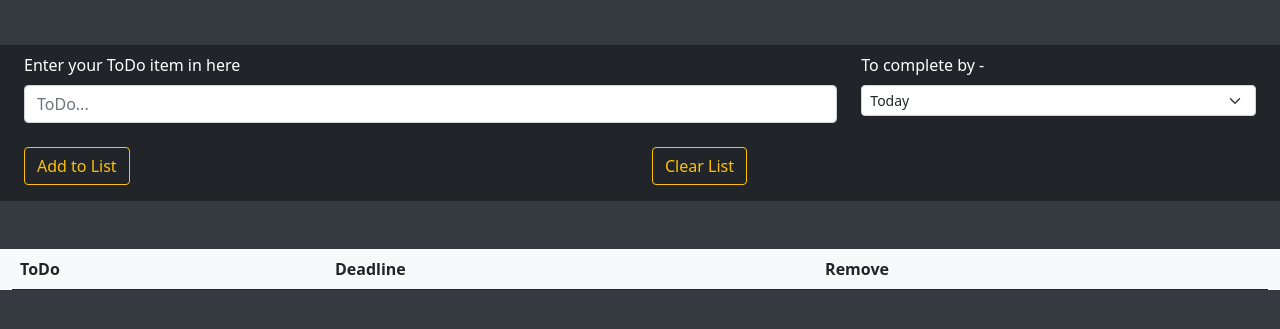
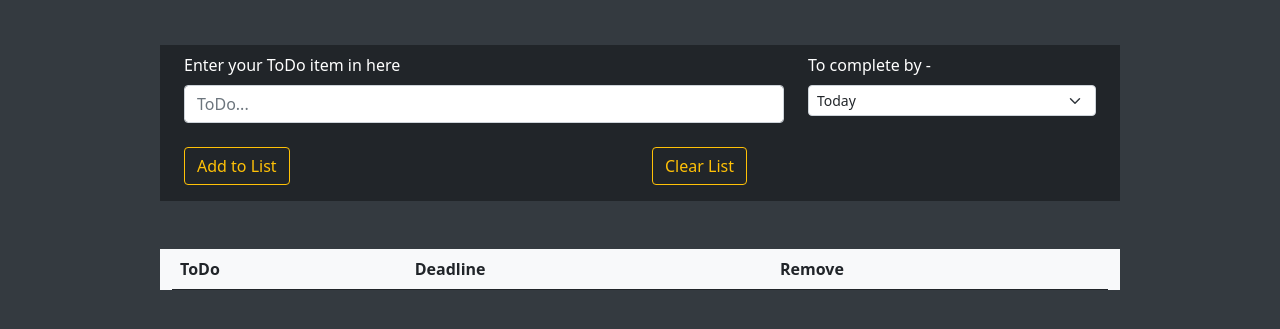
Before and after one commit to prp2606/MultiTalented, a website: page toDo.html in a window 1280 px wide. Shown: the part 229-558 px from the top of the page. Drawn offline with nearby package versions, Linux system fonts and the light colour scheme; the site is published under a folder, as on GitHub Pages, so addresses that start at the root find nothing.

Commit message:
StyleSheet Added

```diff
--- a/toDo.html
+++ b/toDo.html
@@ -12,9 +12,9 @@
       integrity="sha384-BmbxuPwQa2lc/FVzBcNJ7UAyJxM6wuqIj61tLrc4wSX0szH/Ev+nYRRuWlolflfl"
       crossorigin="anonymous"
     />
-    <link rel="shortcut icon" href="/Images/favicon.ico" type="image/x-icon" />
+    <link rel="shortcut icon" href="./public/Images/favicon.ico" type="image/x-icon" />
 
-    <link rel="stylesheet" href="/styleSheets/toDo.css" />
+    <link rel="stylesheet" href="./public/styleSheets/toDo.css" />
 
     <!-- <script src="/public/script/expenseTracker.js"></script> -->
 
```
